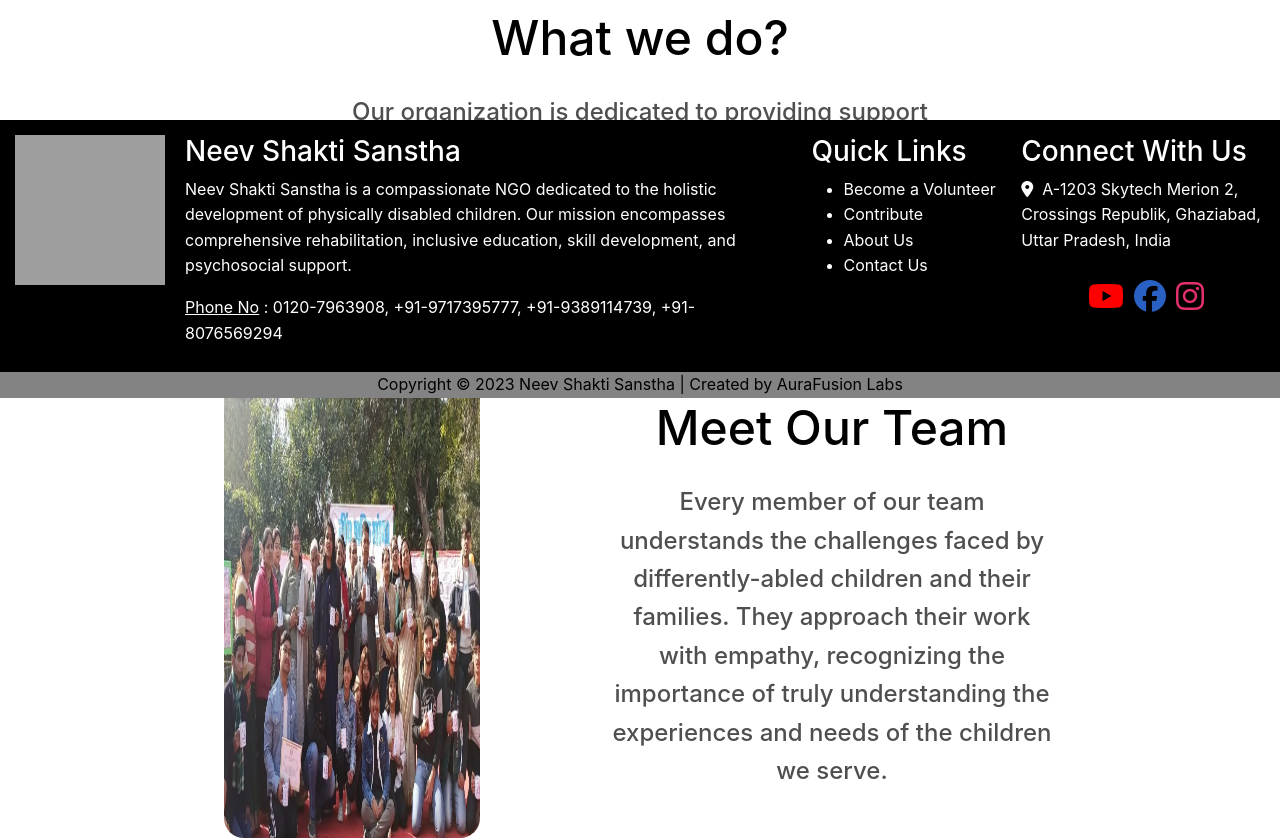
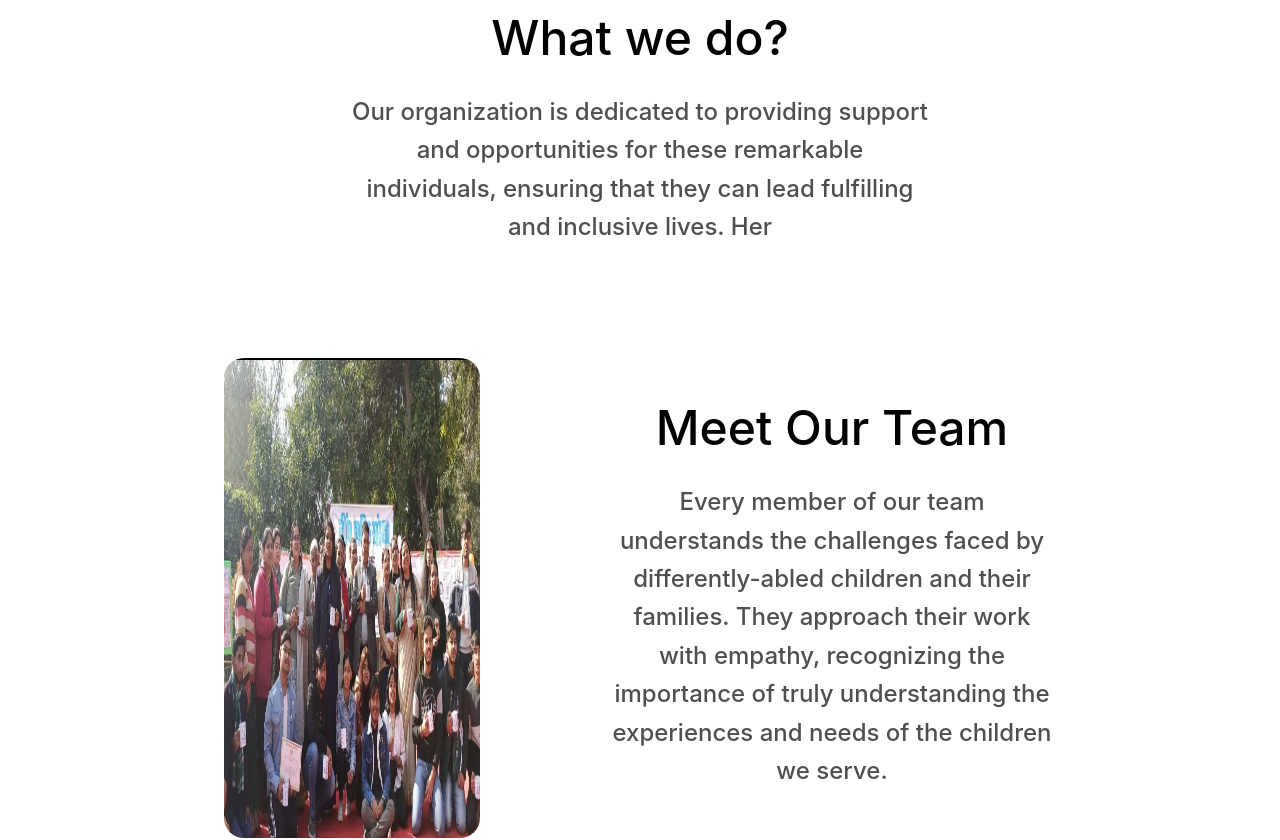
Before and after one commit to GameOver2811/NeevSakti, a React (Create React App) app in the folder neevsakti/: page / in a window 1280 px wide. Shown: the part 1080-1920 px from the top of the page. Built offline with nearby package versions, Linux system fonts and the light colour scheme; grey boxes are pictures that could not be loaded.

Commit message:
Aligned footer

```diff
--- a/neevsakti/src/Components/LandingPage/Footer.css
+++ b/neevsakti/src/Components/LandingPage/Footer.css
@@ -1,9 +1,10 @@
 .footer{
-    position: relative;
-    width: 100%;
+    /* position: relative; */
+    width: 98vw;
     height: 20vh;
-    margin-top: 40vh;
-    background-color: black;
+    /* margin-top: 40vh; */
+    margin-left: -10vw;
+    background-color: rgb(25, 25, 25);
 }
 
 a{
@@ -104,7 +105,7 @@
 
 @media only screen and (max-width: 768px) {
     footer{
-        width: 200vw;
+        width: 198vw;
     }
 
     .row-primary{
--- a/neevsakti/src/Pages/LandingPage.js
+++ b/neevsakti/src/Pages/LandingPage.js
@@ -1,7 +1,6 @@
 import React from 'react'
 import LandingPageContent from '../Components/LandingPage/LandingPageContent'
 import Navbar from '../Components/LandingPage/Navbar'
-import Footer from '../Components/LandingPage/Footer'
 
 
 export default function LandingPage() {
@@ -10,7 +9,7 @@
 
         <Navbar title="Neev Shakti" about="About Us"/>
         <LandingPageContent/>
-        <Footer/>
+        {/* <Footer/> */}
 
     </div>
   )
```
